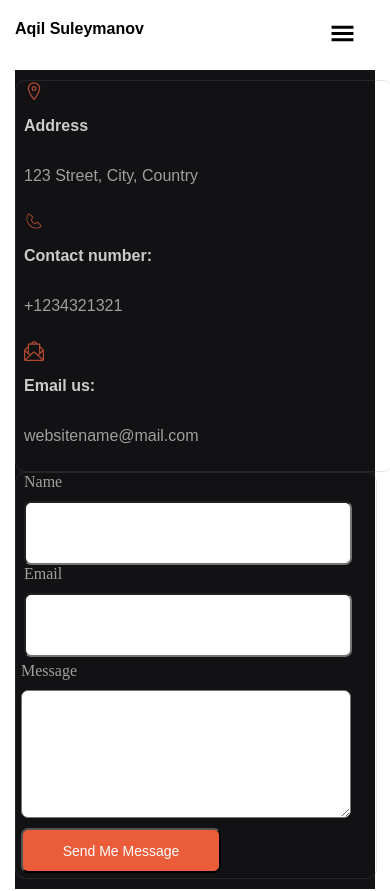
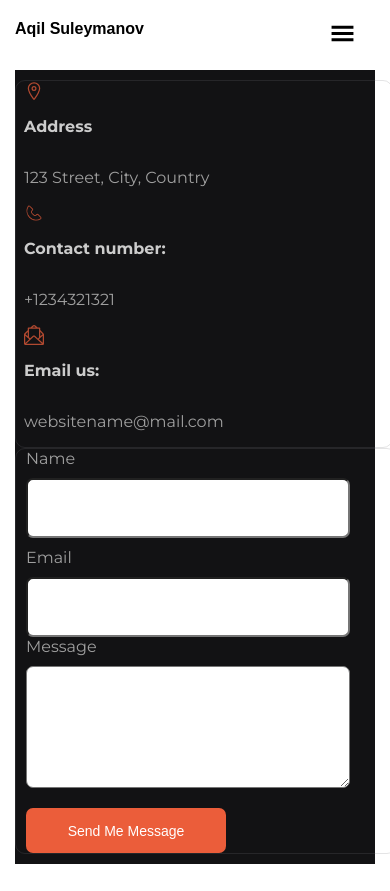
Before and after one commit to CamalPashazade/aqilportfolio, a React (Vite) app: page /contact in a window 390 px wide. Shown: the top 891 px of the page. Built offline with nearby package versions, Linux system fonts and the light colour scheme.

Commit message:
fix all details

```diff
--- a/src/components/footer/footer.module.css
+++ b/src/components/footer/footer.module.css
@@ -53,6 +53,10 @@
 }
 
 
+
+
+
+
 @media (max-width: 576px) {
 
     .container
--- a/src/components/navigation/NavMobile.jsx
+++ b/src/components/navigation/NavMobile.jsx
@@ -44,8 +44,11 @@ const NavMobile = () => {
 
 
       <div className={`${styles.mobilemenu} ${openNav ? styles.active : ''}`}>
+      <div className={styles.container}>
         {nav.map((item) => (
-          <Link
+
+
+    <Link
             className={styles.mobilelink}
             key={item.id}
             to={item.path}
@@ -53,7 +56,10 @@ const NavMobile = () => {
           >
             {item.title}
           </Link>
+
         ))}
+          </div>
+
       </div>
     </div>
   );
--- a/src/components/navigation/nav.module.css
+++ b/src/components/navigation/nav.module.css
@@ -151,6 +151,21 @@ display: none;
     transition: left 0.3s ease-in-out;
     position: fixed;
 
+
+
+}
+
+.mobilemenu  .container
+{
+    width: 100%;
+    height: 50vh;
+    display: flex;
+    align-items: center;
+    justify-content: space-around;
+    flex-direction: column;
+    background-color: white;
+    padding: 10px;
+
 }
 
 .mobilemenu.active {
@@ -164,6 +179,8 @@ display: none;
     font-family: 'Poppins', sans-serif;
     font-size: 16px;
     display: block;
+    justify-content: space-around;
+
 
 
 }
--- a/src/index.css
+++ b/src/index.css
@@ -1,3 +1,5 @@
+
+@import url('https://fonts.googleapis.com/css2?family=Montserrat:ital,wght@0,100..900;1,100..900&display=swap');
 
 body {
   margin: 0;
@@ -5,4 +7,5 @@ padding: 0 15px;
 background-color: white;
 color: black;
   min-height: 100vh;
+   font-family: "Montserrat", serif;
 }
--- a/src/pages/about/about.module.css
+++ b/src/pages/about/about.module.css
@@ -4,7 +4,7 @@
 {
     width: 100%;
     color: black;
-    /* background-image: linear-gradient(230deg,#130f40,#000 74%); */
+
 
 }
 
@@ -13,7 +13,6 @@
 {
     width: 100%;
     height: auto;
-    /* background-color: red; */
     display: flex;
     justify-content:  space-between;
     align-items: center;
@@ -28,7 +27,7 @@
     height: 500px;
 }
 .aboutme p{
-    font-family: 'Poppins', sans-serif;
+
     font-size: 16px;
     color: #636363;
     margin: 0px 0px 16px;
--- a/src/pages/contact/contact.module.css
+++ b/src/pages/contact/contact.module.css
@@ -1,189 +1,162 @@
-
-
-.contact
-{
+.contact {
     width: 100%;
     height: auto;
     background-color: #121214;
     display: flex;
     justify-content: space-around;
-    padding: 10px 0px;
+    padding: 10px 0;
+
 }
 
-
-.address
-{
-    width:30%;
+.address {
+    width: 30%;
     padding: 30px;
     border: 1px solid rgba(119, 119, 125, .2);
     border-radius: 10px;
-
-}
-.address .items{
-    width: 100%;
 }
 
+.address .items {
+    width: 100%;
+    display: flex;
+    flex-direction: column;
+    align-items: start;
+}
 
-.address h3{
+.address h3 {
     color: #CCCCCC;
     font-size: 16px;
-    font-family: 'Poppins', sans-serif;
+    font-family: "Montserrat", serif;
 }
 
-
-.address p{
+.address p {
     color: #9f9f9f;
-    font-family: 'Poppins', sans-serif;
 
 }
 
-.form{
+.form {
     width: 60%;
     padding: 30px;
     border: 1px solid rgba(119, 119, 125, .2);
     border-radius: 10px;
-
 }
 
-
-.form form{
+.form form {
     display: flex;
     flex-direction: column;
     color: #9f9f9f;
     padding: 30px;
+}
+
+label {
+    margin-bottom: 10px;
+}
+
+.inputs {
+    display: flex;
+    flex-wrap: wrap;
+    gap: 10px;
+}
+
+.labelinput {
+    display: flex;
+    flex-direction: column;
+    justify-content: space-between;
+}
+
+input[type="text"], input[type="email"] {
+    /* flex: initial; */
+    width: 354px;
+    height: 60px;
+    border-radius: 7px;
+    padding: 0 10px;
+    box-sizing: border-box;
+}
+
+.textarea {
+    display: flex;
+    flex-direction: column;
+    width: 100%;
+}
+
+textarea {
+    width: 85%;
+    height: 122px;
+    border-radius: 7px;
+    resize: vertical;
+    padding: 10px;
+    box-sizing: border-box;
+    font-family: "Montserrat", serif;
 
 }
 
-label{
-    margin-bottom: 10px;
-}
-.inputs
-{
-    width: 717px;
-    display: flex;
-
-
-}
-
-.labelinput
-{
-    display: flex;
-    flex-direction: column;
-    justify-content: space-between;
-
-}
-
-input[type="text"],input[type="email"]
-{
-width: 354px;
-height: 60px;
-border-radius: 7px;
-margin-right: 5px;
-
-}
-
-
-.textarea
-{
-margin: 5px;
-display: flex;
-flex-direction: column;
-width: 717px;
-
-
-}
-
-textarea
-{
-    width: 100%;
-    height: 122px;
-    border-radius: 7px;
-    resize: vertical;
-}
-
-
-input[type="submit"]
-{
+input[type="submit"] {
     width: 200px;
     height: 45px;
     background-color: #EB5D3A;
     color: white;
-padding: 12px 24px;
+    border: none;
     border-radius: 7px;
     margin-top: 20px;
     font-family: 'Poppins', sans-serif;
     font-size: 14px;
-margin: 5px;
-
+    cursor: pointer;
 }
 
 
 
 
 
-@media (max-width: 576px) {
-
-    .contact
-    {
+/* Medium screen (tablets, 768px and below) */
+@media (max-width: 768px) {
+    .inputs {
         flex-direction: column;
-
-
     }
 
-    .address
-    {
-        width:100%;
-        padding: 0px 8px;
+    input[type="text"], input[type="email"] {
+        width: 100%;
     }
 
-    .items
-    {
-        display: flex;
-        flex-direction: column;
-       align-items: self-start;
-       margin-bottom: 10px;
-       padding: 0px 0px;
-
+    .textarea {
+        width: 100%;
+    }
+    textarea {
+        width: 100%;
+    }
 }
 
-
-
-
-    .form{
-        width: 100%;
-        padding: 0px 0px;
+/* Small screen (mobile, 576px and below) */
+@media (max-width: 576px) {
+    .contact {
+        flex-direction: column;
     }
 
-    .form form{
+    .address {
         width: 100%;
-        padding: 0px 0px;
+        padding: 0 8px;
     }
 
-    .inputs
-{
+    .form {
+        width: 100%;
+        padding: 0px 10px;
+    }
+
+    .form form {
+        padding: 0;
+    }
+
+    .inputs {
         width: 100%;
         flex-direction: column;
-   padding: 0px 8px;
-
-
     }
 
-input[type="text"],input[type="email"]
-{
+    input[type="text"], input[type="email"] {
         width: 90%;
-margin-right: 0px;
-padding: 0px 0px;
-
     }
 
-.textarea
-{
-
+    .textarea {
         width: 90%;
-
-
-
     }
-
-
+    textarea {
+        width: 100%;
     }
+}
--- a/src/pages/home/Home.jsx
+++ b/src/pages/home/Home.jsx
@@ -1,10 +1,10 @@
-
 import styles from './home.module.css'
 import { Swiper, SwiperSlide } from 'swiper/react';
-import { Navigation, Pagination, Scrollbar,Autoplay,EffectFade } from 'swiper/modules';
-
-import React from 'react'
-import {swiperimages} from '../../datas/swiper'
+import { Navigation, Pagination, Scrollbar, Autoplay, EffectFade } from 'swiper/modules';
+import React, { useState, useEffect } from 'react';
+import { swiperimages } from '../../datas/swiper';
+import { FaArrowLeft } from "react-icons/fa";
+import { FaArrowRight } from "react-icons/fa";
 
 import 'swiper/css';
 import 'swiper/css/navigation';
@@ -13,36 +13,52 @@ import 'swiper/css/scrollbar';
 import 'swiper/css/effect-fade';
 
 const Home = () => {
+  const [enableNavigation, setEnableNavigation] = useState(true);
+
+  useEffect(() => {
+    const handleResize = () => {
+      setEnableNavigation(window.innerWidth > 576);
+    };
+
+    handleResize(); // Set initial state
+    window.addEventListener('resize', handleResize);
+
+    return () => {
+      window.removeEventListener('resize', handleResize);
+    };
+  }, []);
+
   return (
     <div className={styles.home}>
-
       <Swiper
-      modules={[Navigation, Pagination, Scrollbar,Autoplay,EffectFade]}
+        modules={[Navigation, Pagination, Scrollbar, Autoplay, EffectFade]}
         effect="fade"
         slidesPerView={1}
-      navigation={{
-        nextEl: '.swiper-button-next',
-        prevEl: '.swiper-button-prev',
-      }}
-   autoplay={true}
+        navigation={enableNavigation ? {
+          nextEl: `.${styles.customNextButton}`,
+          prevEl: `.${styles.customPrevButton}`,
+        } : false}
+        autoplay={{ delay: 3000 }}
         onSwiper={(swiper) => console.log(swiper)}
         onSlideChange={() => console.log('slide change')}
         className={styles.swiper}
       >
-
         {
-        swiperimages.map((item) =>(
-      <SwiperSlide key={item.id} className={styles.swiperslide}><img src={item.img} alt="" /></SwiperSlide>
-
+          swiperimages.map((item) => (
+            <SwiperSlide key={item.id} className={styles.swiperslide}>
+              <img src={item.img} alt="" />
+            </SwiperSlide>
           ))
         }
+      </Swiper>
+      {enableNavigation && (
+        <>
+          <div className={styles.customPrevButton}><FaArrowLeft /></div>
+          <div className={styles.customNextButton}><FaArrowRight /></div>
+        </>
+      )}
+    </div>
+  );
+};
 
-
-    </Swiper>
-    <div className="swiper-button-prev"></div>
-    <div className="swiper-button-next"></div>
-    </div>
-  )
-}
-
-export default Home
+export default Home;
--- a/src/pages/home/home.module.css
+++ b/src/pages/home/home.module.css
@@ -25,7 +25,50 @@
     height: 100%;
     object-fit: cover;
 
-}
+}.customPrevButton {
+    position: absolute;
+    top: 70%;
+    left: 20px;
+    transform: translateY(-50%);
+    cursor: pointer;
+    font-size: 24px;
+    z-index: 10;
+    color: #fff;
+    background-color: rgb(105, 105, 105);
+    width:60px;
+    height: 60px;
+    display: flex;
+    align-items: center;
+    border-radius: 50%;
+    justify-content: center;
+  }
+
+  .customNextButton {
+    position: absolute;
+    top: 70%;
+    right: 20px;
+    transform: translateY(-50%);
+    cursor: pointer;
+    font-size: 24px;
+    z-index: 10;
+    color: #fff;
+    background-color: rgb(105, 105, 105);
+    width:60px;
+    height: 60px;
+    display: flex;
+    align-items: center;
+    border-radius: 50%;
+    justify-content: center;
+  }
+
+
+
+
+
+
+
+
+
 
 
 @media (max-width: 576px) {
```
Lines whose indentation alone changed are shown as unchanged.
